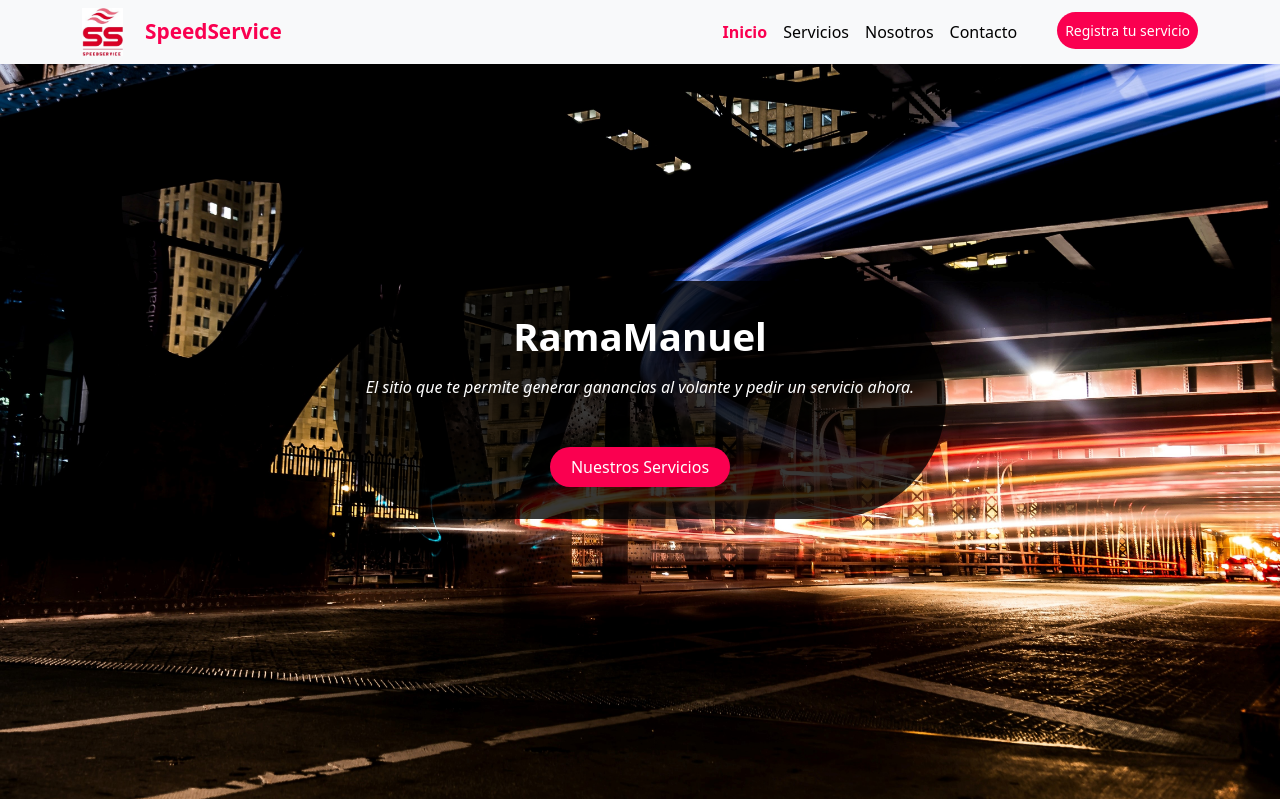
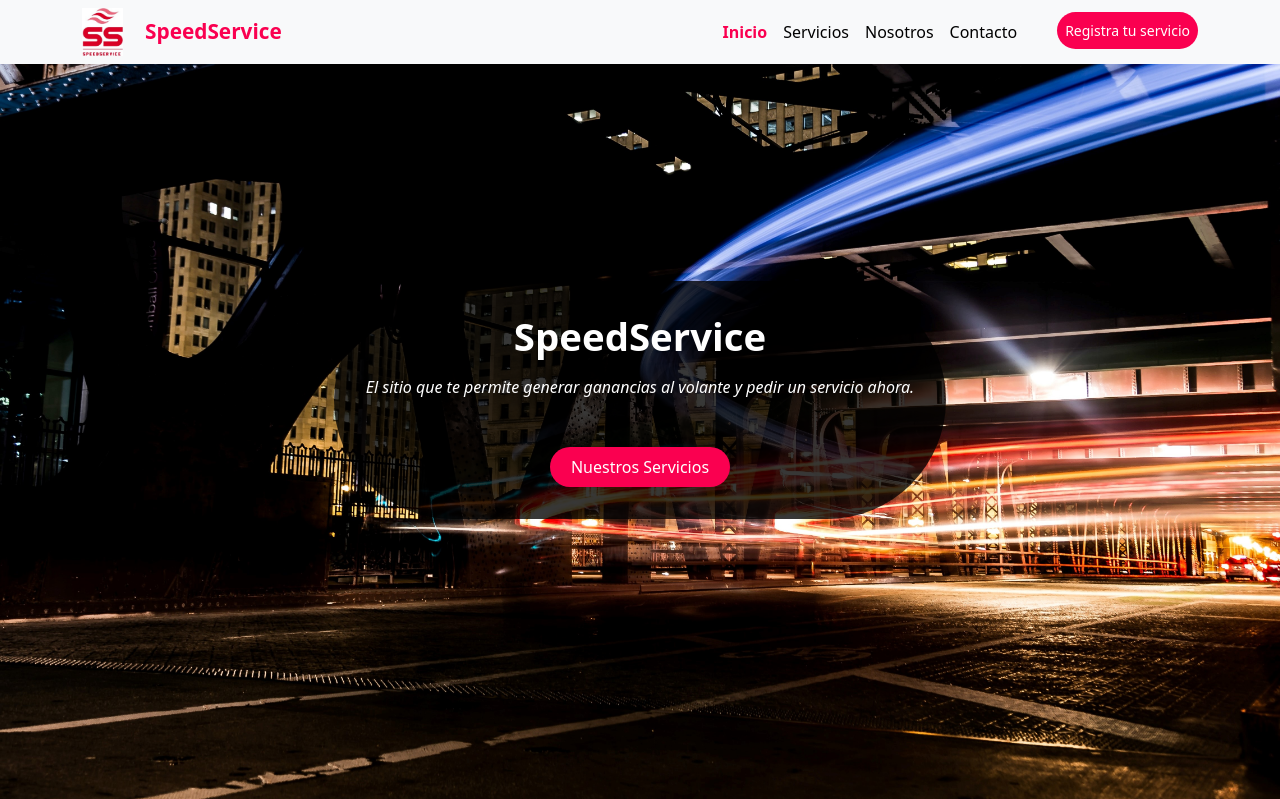
Before and after one commit to TimoPereyra/speedService, a PHP site: page /proyectos/ in a window 1280 px wide. Shown: the top 799 px of the page. Run offline with PHP 8.4, Linux system fonts and the light colour scheme; data comes from the database, SQL or seed files in the repository; some libraries are stand-ins or nearby versions.

Commit message:
Modificaciones y creacion de Base de datos

```diff
--- a/index.php
+++ b/index.php
@@ -19,7 +19,7 @@ require_once('includes/header.php');
 
   <section class="seccion-bienvenida">
     <div class="contenedor">
-      <h1>RamaManuel</h1>
+      <h1>SpeedService</h1>
       <p><i>El sitio que te permite generar ganancias al volante y pedir un servicio ahora.</i></p>
       <a href="#">Nuestros Servicios</a>
     </div>
```
